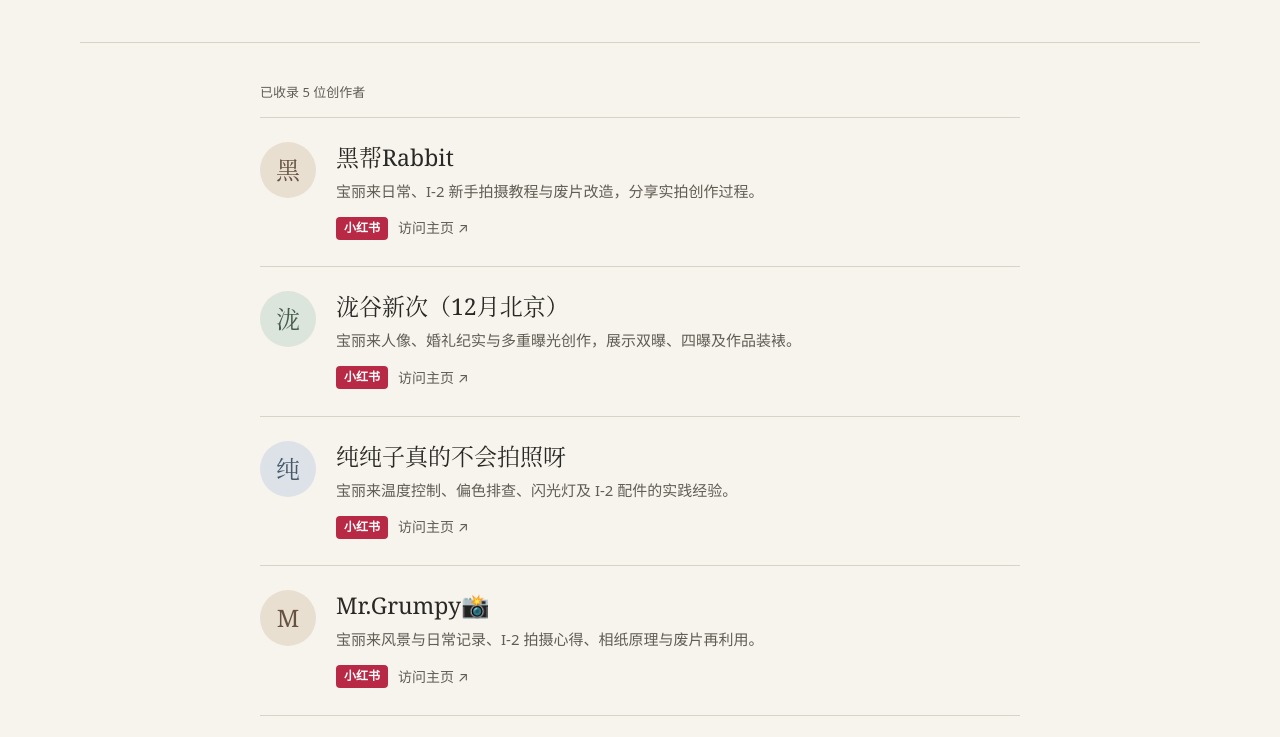
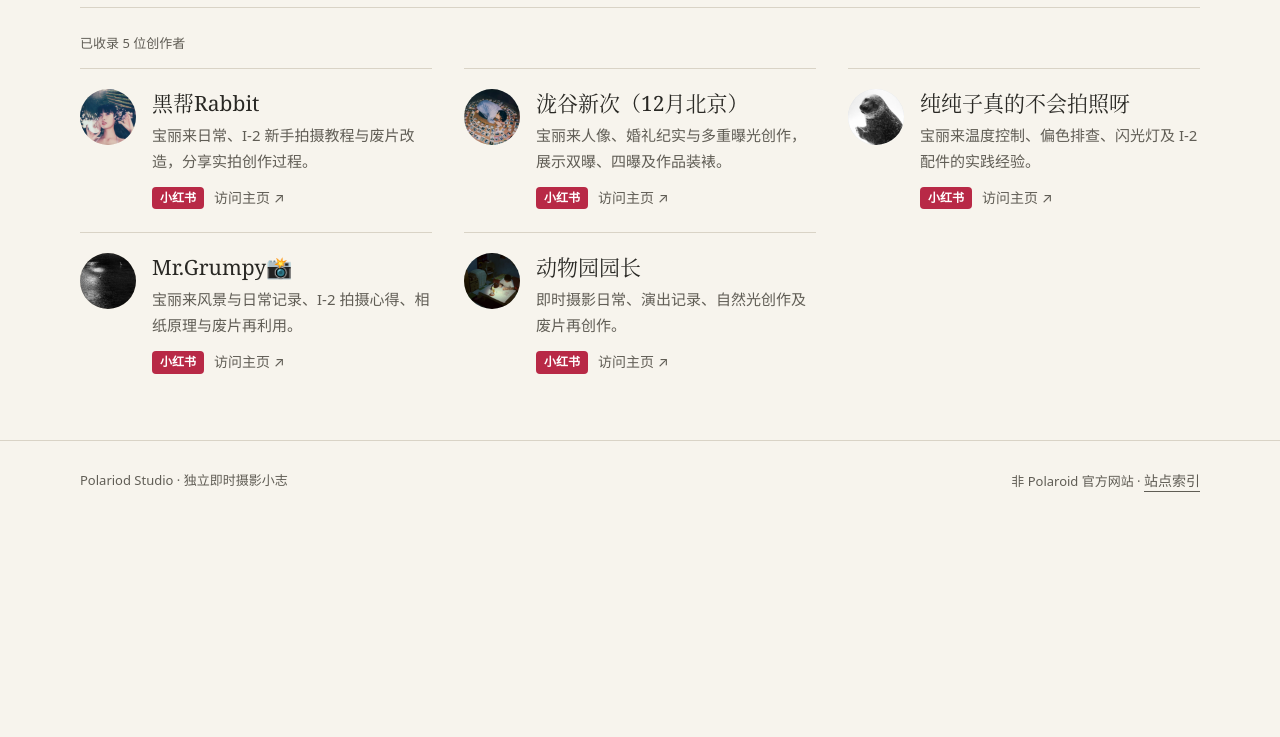
Before and after one commit to suiyue77/polariod-studio, an Astro site: page /creators in a window 1280 px wide. Shown: the part 310-1047 px from the top of the page. After the commit the page ends 838 px from the top, so only its background shows below. Built offline with nearby package versions, Linux system fonts and the light colour scheme; Astro itself is replaced by a stand-in of ours.

Commit message:
feat: compact creator grid with licensed profile avatars (#8)

```diff
--- a/src/content/creators.json
+++ b/src/content/creators.json
@@ -4,34 +4,59 @@
     "name": "黑帮Rabbit",
     "url": "https://www.xiaohongshu.com/user/profile/6323dfc5000000002303a00b",
     "description": "宝丽来日常、I-2 新手拍摄教程与废片改造，分享实拍创作过程。",
-    "approved": true
+    "approved": true,
+    "avatar": {
+      "src": "/images/creators/black-rabbit.png",
+      "permission": "licensed",
+      "credit": "黑帮Rabbit · 小红书公开头像"
+    }
   },
   {
     "id": "takidani",
     "name": "泷谷新次（12月北京）",
     "url": "https://www.xiaohongshu.com/user/profile/5f7fad87000000000101c014",
     "description": "宝丽来人像、婚礼纪实与多重曝光创作，展示双曝、四曝及作品装裱。",
-    "approved": true
+    "approved": true,
+    "avatar": {
+      "src": "/images/creators/takidani.png",
+      "permission": "licensed",
+      "credit": "泷谷新次（12月北京） · 小红书公开头像"
+    }
   },
   {
     "id": "chunchunzi",
     "name": "纯纯子真的不会拍照呀",
     "url": "https://www.xiaohongshu.com/user/profile/5e467631000000000100257a",
     "description": "宝丽来温度控制、偏色排查、闪光灯及 I-2 配件的实践经验。",
-    "approved": true
+    "approved": true,
+    "avatar": {
+      "src": "/images/creators/chunchunzi.png",
+      "permission": "licensed",
+      "credit": "纯纯子真的不会拍照呀 · 小红书公开头像"
+    }
   },
   {
     "id": "mr-grumpy",
     "name": "Mr.Grumpy📸",
     "url": "https://www.xiaohongshu.com/user/profile/66a87bfa000000001d03169e",
     "description": "宝丽来风景与日常记录、I-2 拍摄心得、相纸原理与废片再利用。",
-    "approved": true
+    "approved": true,
+    "avatar": {
+      "src": "/images/creators/mr-grumpy.png",
+      "permission": "licensed",
+      "credit": "Mr.Grumpy📸 · 小红书公开头像"
+    }
   },
   {
     "id": "zoo-director",
     "name": "动物园园长",
     "url": "https://www.xiaohongshu.com/user/profile/60a4dd72000000000101e427",
     "description": "即时摄影日常、演出记录、自然光创作及废片再创作。",
-    "approved": true
+    "approved": true,
+    "avatar": {
+      "src": "/images/creators/zoo-director.png",
+      "permission": "licensed",
+      "credit": "动物园园长 · 小红书公开头像"
+    }
   }
 ]
--- a/src/pages/creators/index.astro
+++ b/src/pages/creators/index.astro
@@ -17,12 +17,12 @@ function platform(url: string) {
 }
 ---
 <Base title="摄影博主">
-  <section class="page-intro">
+  <section class="page-intro creator-intro">
     <p class="eyebrow">02 / Discover</p>
     <h1>摄影博主</h1>
     <p class="lead">精选即时摄影创作者。通过公开主页发现不同的实拍风格、技法与创作经验。</p>
   </section>
-  <section class="page-content">
+  <section class="page-content creator-page-content">
     {creators.length ? (
       <div class="creator-directory">
         <p class="note creator-count">已收录 {creators.length} 位创作者</p>
@@ -33,7 +33,7 @@ function platform(url: string) {
             <article class="creator-card">
               <div class="creator-avatar" aria-hidden="true">
                 <span>{initial}</span>
-                {c.avatar && <img src={c.avatar.src} alt="" width="56" height="56" loading="lazy" decoding="async" />}
+                {c.avatar && <img src={c.avatar.src} alt="" title={c.avatar.credit} width="56" height="56" loading="lazy" decoding="async" />}
               </div>
               <div class="creator-detail">
                 <h2>{c.name}</h2>
--- a/src/styles/global.css
+++ b/src/styles/global.css
@@ -72,20 +72,22 @@ p{margin:0}.lead{font-size:17px;color:var(--color-muted);max-width:40rem}
 }
 
 /* Creator directory: source identity, not an image gallery. */
-.creator-directory{max-width:760px;margin-inline:auto}
-.creator-count{margin:0 0 14px}
-.creator-card{display:grid;grid-template-columns:56px minmax(0,1fr);align-items:start;gap:20px;padding:24px 0 16px;border-top:1px solid var(--color-rule)}
-.creator-card:last-child{border-bottom:1px solid var(--color-rule)}
+.creator-directory{display:grid;grid-template-columns:repeat(3,minmax(0,1fr));column-gap:32px;row-gap:0}
+.creator-count{grid-column:1/-1;margin:0 0 14px}
+.creator-card{display:grid;grid-template-columns:56px minmax(0,1fr);align-items:start;gap:16px;padding:20px 0 12px;border-top:1px solid var(--color-rule);min-width:0}
+.creator-card:last-child{border-bottom:0}
 .creator-avatar{position:relative;display:grid;place-items:center;width:56px;height:56px;overflow:hidden;border-radius:50%;background:#e8dfd1;color:#665142;font-family:var(--serif);font-size:24px;line-height:1;font-weight:500}
 .creator-card:nth-of-type(3n+2) .creator-avatar{background:#dce5db;color:#465c4b}
 .creator-card:nth-of-type(3n+3) .creator-avatar{background:#dde2e8;color:#45596b}
 .creator-avatar img{position:absolute;inset:0;width:100%;height:100%;object-fit:cover}
-.creator-detail{min-width:0}
-.creator-detail h2{font-size:23px;letter-spacing:0;line-height:1.35;overflow-wrap:anywhere}
+.creator-detail{min-width:0;display:flex;flex-direction:column;align-self:stretch;align-items:flex-start}
+.creator-detail h2{font-size:21px;letter-spacing:0;line-height:1.35;overflow-wrap:anywhere}
 .creator-detail p{color:var(--color-muted);font-size:15px;line-height:1.7;margin:6px 0 2px;overflow-wrap:anywhere}
-.creator-link{display:inline-flex;align-items:center;flex-wrap:wrap;gap:10px;min-height:44px;font-size:14px}
+.creator-link{margin-top:auto;display:inline-flex;align-items:center;flex-wrap:wrap;gap:10px;min-height:44px;font-size:14px}
 .creator-platform{background:#e8e3d9;color:var(--color-ink);border-radius:4px;padding:3px 8px;font-size:12px;font-weight:650;line-height:1.4;overflow-wrap:anywhere}
 .creator-platform[data-platform=xiaohongshu]{background:#b82946;color:#fff}
 .creator-link-text{color:var(--color-muted)}
 .creator-link:hover .creator-link-text{color:var(--color-accent);text-decoration:underline;text-underline-offset:4px}
-@media(max-width:760px){.creator-card{gap:16px;padding:20px 0 12px}.creator-detail h2{font-size:21px}.creator-count{margin-bottom:12px}}
+@media(min-width:761px){.creator-intro{padding:48px 0 32px}.creator-page-content{padding:24px 0 44px}}
+@media(min-width:761px) and (max-width:1100px){.creator-directory{grid-template-columns:repeat(2,minmax(0,1fr))}}
+@media(max-width:760px){.creator-directory{grid-template-columns:minmax(0,1fr)}.creator-card{gap:16px;padding:20px 0 12px}.creator-card:last-child{border-bottom:1px solid var(--color-rule)}.creator-count{margin-bottom:12px}}
--- a/tests/render-check.cjs
+++ b/tests/render-check.cjs
@@ -47,6 +47,12 @@ const server=http.createServer((req,res)=>{
  if(creators.length) assert.ok(await page.locator('.creator-summary').innerText().then(t=>t.includes('已收录 '+creators.length+' 位创作者')));
  await page.goto(base+'/creators/',{waitUntil:'networkidle'});
  assert.equal(await page.locator('.creator-card').count(),creators.length);
+ const columns=await page.locator('.creator-directory').evaluate(el=>getComputedStyle(el).gridTemplateColumns.split(' ').length);
+ assert.equal(columns,label==='desktop'?3:1);
+ if(label==='desktop'&&creators.length===5){
+  assert.ok(await page.locator('.creator-card').last().evaluate(el=>el.getBoundingClientRect().bottom<=window.innerHeight),'five creators should fit in the desktop first viewport');
+ }
+
  const creatorLinks=await page.locator('.creator-card a').evaluateAll(els=>els.map(a=>a.getAttribute('href')));
  assert.deepEqual(creatorLinks,creators.map(c=>c.url));
  for(const c of creators) assert.ok(await page.locator('.creator-card h2').allTextContents().then(names=>names.includes(c.title)));
@@ -58,6 +64,13 @@ const server=http.createServer((req,res)=>{
   assert.equal(geometry.w,56);assert.equal(geometry.h,56);assert.ok(geometry.radius==='50%'||parseFloat(geometry.radius)>=28);
   assert.equal((await a.locator('span').innerText()).trim(),Array.from(c.title.trim())[0]);
   assert.equal(await a.locator('img').count(),approvedCreators[i].avatar?1:0);
+  if(approvedCreators[i].avatar){
+   const img=a.locator('img');
+   assert.equal(await img.getAttribute('src'),approvedCreators[i].avatar.src);
+   await img.evaluate(async el=>{el.loading='eager';await el.decode();});
+   assert.ok(await img.evaluate(el=>el.complete&&el.naturalWidth>0&&el.naturalHeight>0));
+  }
+
   if(new URL(c.url).hostname.endsWith('xiaohongshu.com'))assert.equal(await card.locator('.creator-platform').innerText(),'小红书');
   const link=card.locator('.creator-link');
   assert.ok((await link.boundingBox()).height>=44);
```
Also changed, not shown: docs/design/README.md, docs/dev/README.md, public/images/creators/black-rabbit.png (added), public/images/creators/chunchunzi.png (added), public/images/creators/mr-grumpy.png (added), public/images/creators/takidani.png (added), public/images/creators/zoo-director.png (added).
